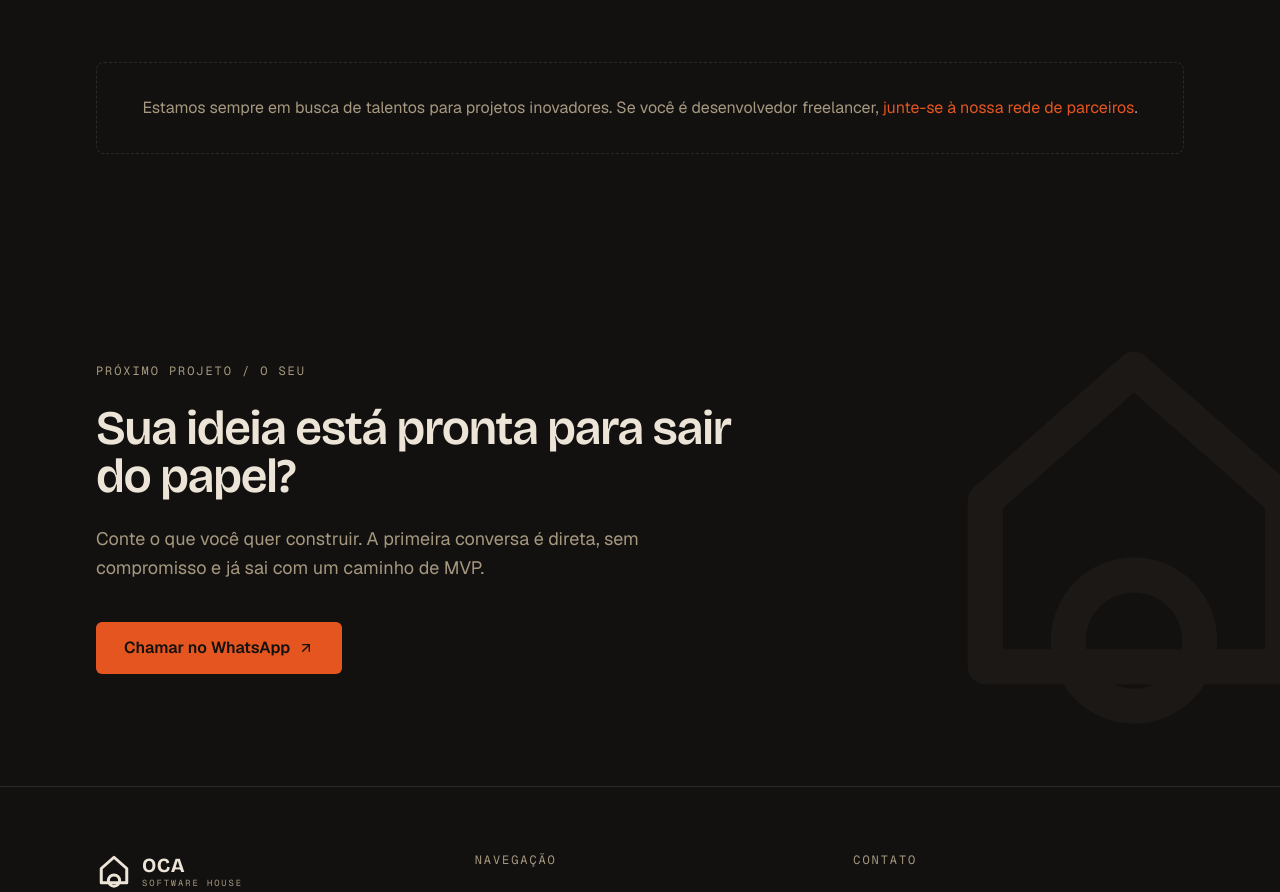
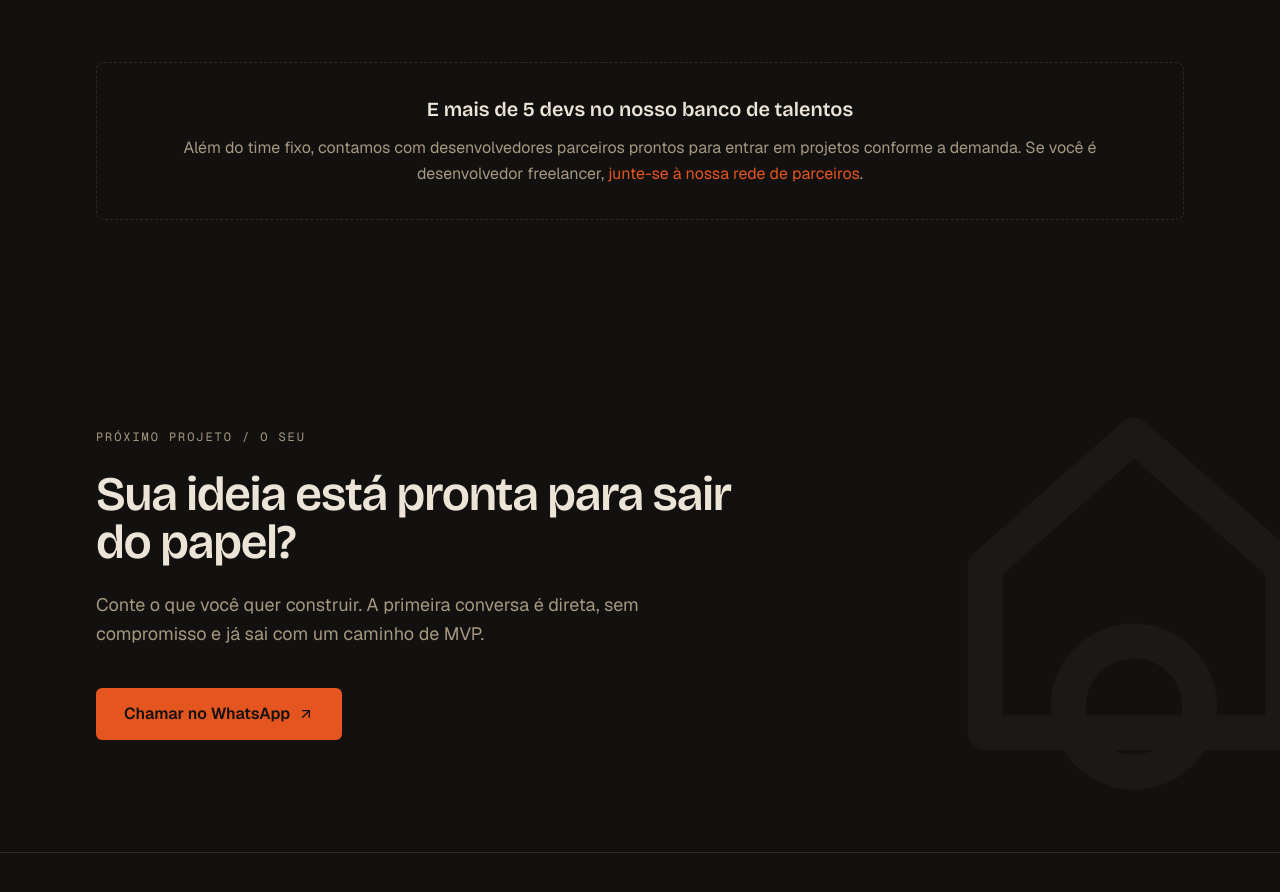
Before and after one commit to Luc2000/oca-portfolio, a Next.js app: page /sobre in a window 1280 px wide. Shown: the part 2771-3663 px from the top of the page. Built offline with nearby package versions, Linux system fonts and the light colour scheme.

Commit message:
feat: highlight talent pool on about page

```diff
--- a/app/sobre/page.tsx
+++ b/app/sobre/page.tsx
@@ -204,9 +204,13 @@ export default function AboutPage() {
 
           <Reveal className="mt-16" delay={0.1}>
             <div className="rounded-lg border border-dashed border-fresta p-8 text-center">
-              <p className="leading-relaxed text-palha">
-                Estamos sempre em busca de talentos para projetos inovadores.
-                Se você é desenvolvedor freelancer,{" "}
+              <p className="font-display text-xl font-semibold text-areia">
+                E mais de 5 devs no nosso banco de talentos
+              </p>
+              <p className="mt-3 leading-relaxed text-palha">
+                Além do time fixo, contamos com desenvolvedores parceiros
+                prontos para entrar em projetos conforme a demanda. Se você é
+                desenvolvedor freelancer,{" "}
                 <a
                   href="/contato"
                   className="text-urucum transition-colors hover:text-urucum-claro"
```
